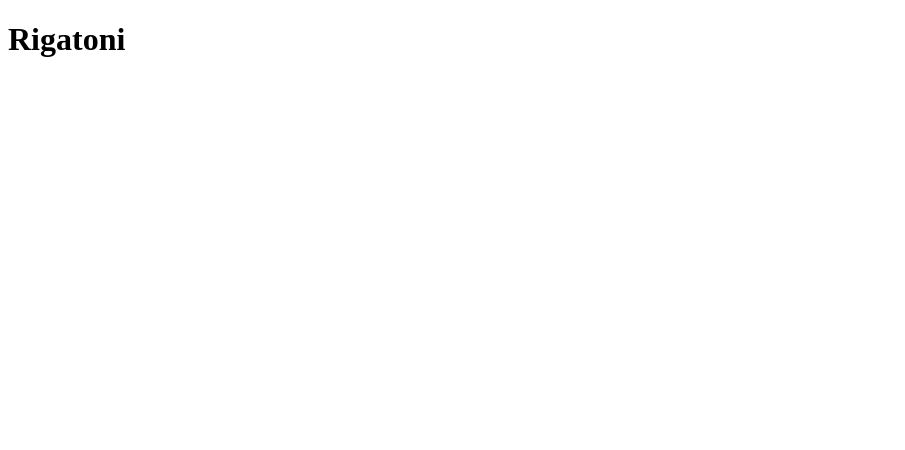
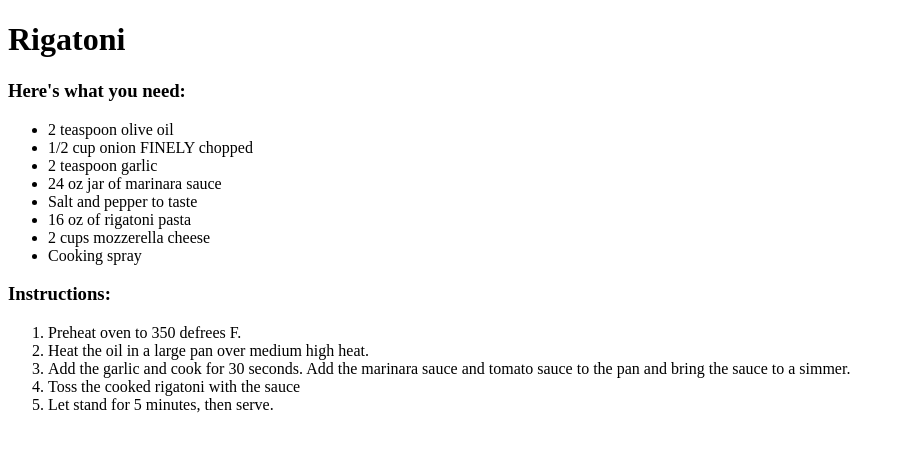
Before and after one commit to 921Neel/odin-recipes, a plain HTML site: page Recipes/rigatoni.html in a window 1280 px wide. Shown: the whole page, without its empty margins (0-905 px from the left). Drawn offline with Linux system fonts and the light colour scheme.

Commit message:
Steps + Ingredients

```diff
--- a/Recipes/rigatoni.html
+++ b/Recipes/rigatoni.html
@@ -8,6 +8,26 @@
 </head>
 <body>
     <h1>Rigatoni </h1>
+<h3>Here's what you need:</h3>
+<ul>
+    <li>2 teaspoon olive oil</li>
+    <li>1/2 cup onion FINELY chopped</li>
+    <li> 2 teaspoon garlic</li>
+     <li>24 oz jar of marinara sauce</li>
+     <li> Salt and pepper to taste</li>
+    <li> 16 oz of rigatoni pasta</li>
+    <li> 2 cups mozzerella cheese</li>
+    <li>Cooking spray</li>
+
+</ul>
+<h3>Instructions:</h3>
+<ol>
+    <li>Preheat oven to 350 defrees F.</li>
+    <li> Heat the oil in a large pan over medium high heat.</li>
+        <li>Add the garlic and cook for 30 seconds. Add the marinara sauce and tomato sauce to the pan and bring the sauce to a simmer.</li>
+            <li>Toss the cooked rigatoni with the sauce</li>
+<li>Let stand for 5 minutes, then serve.</li>
+</ol>
 
 
 </body>
```
